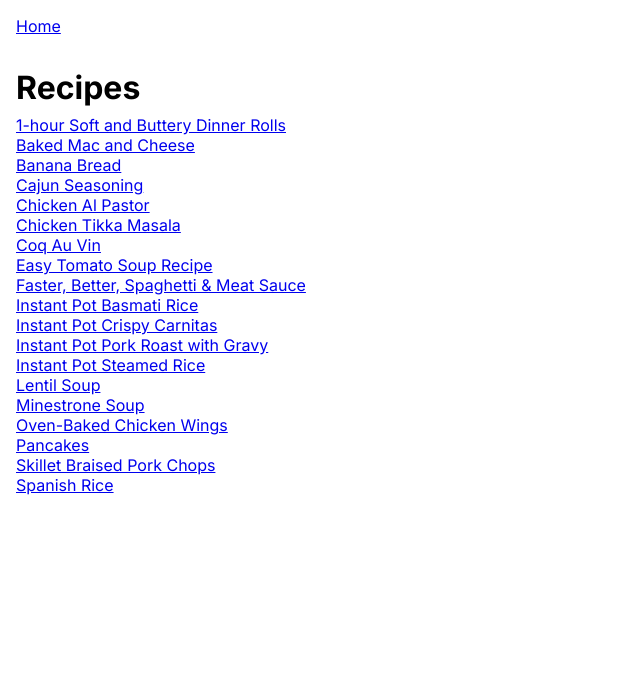
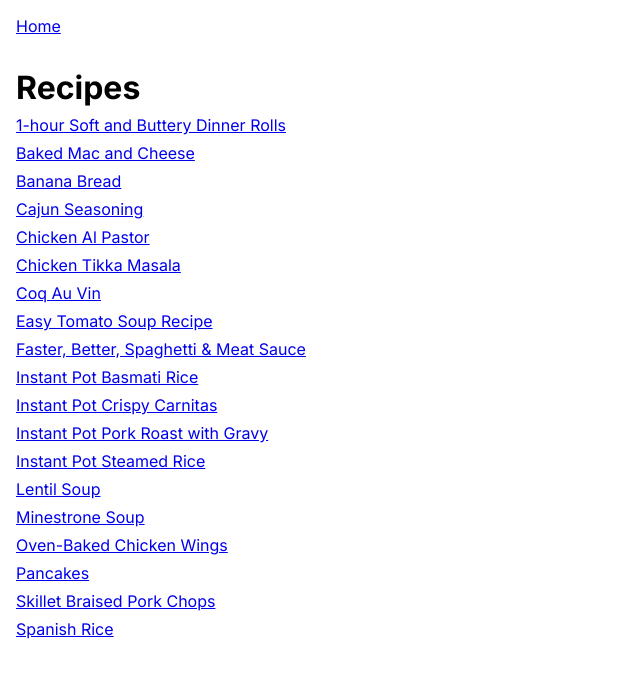
Before and after one commit to prowe/recipe-site, a Next.js app: page / in a window 1280 px wide. Shown: the top 678 px of the page, without its empty margins (0-640 px from the left). Built offline with nearby package versions, Linux system fonts and the light colour scheme.

Commit message:
adding some breathing room

```diff
--- a/src/app/page.module.css
+++ b/src/app/page.module.css
@@ -7,4 +7,7 @@
 
 .recipeList {
     list-style: none;
+    display: flex;
+    flex-direction: column;
+    gap: .5rem;
 }
```
